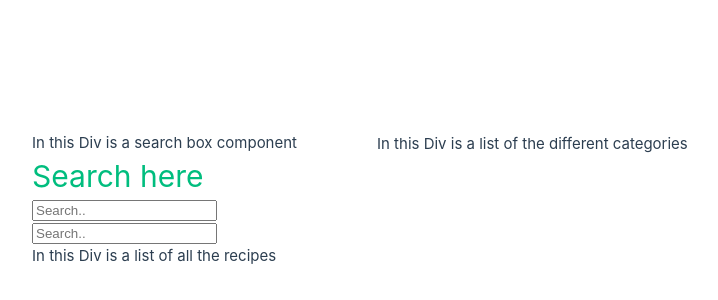
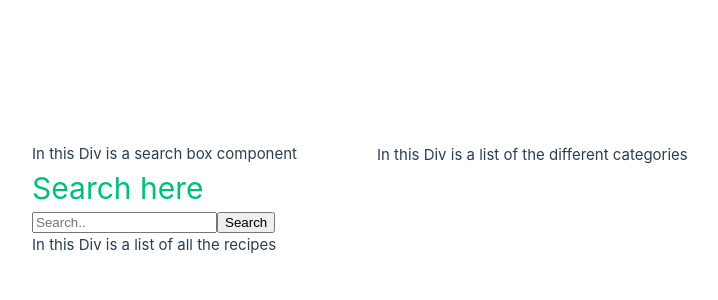
Before and after one commit to UlrikaMyAlva/projekt_recept, a Vue app: page / in a window 1280 px wide. Shown: the part 200-500 px from the top of the page, without its empty margins (263-981 px from the left). Built offline with nearby package versions, Linux system fonts and the light colour scheme.

Commit message:
2.4 finished searchcomponent

```diff
--- a/src/App.vue
+++ b/src/App.vue
@@ -10,7 +10,6 @@ import uleri from './components/uleri.vue'
       <!--ULRIKAS-->
       In this Div is a search box component
       <uleri msg="Search here"/>
-      <uleri searchAlgoritm/>
     </div>
   </header>
 
--- a/src/components/uleri.vue
+++ b/src/components/uleri.vue
@@ -1,4 +1,3 @@
-<!-- TEST TEST TEST -->
 
 <script setup>
 defineProps({
@@ -10,26 +9,70 @@ defineProps({
   //A PROP THAT TAKES IN THE SEARCH WORD?
 })
 
-function searchAlgoritm() {
-  //These two are only for me testing
-  let text = "A tasty mexican meal for the whole family!";
-  let textLower = text.toLowerCase();
-  let search = "mexican";
-  let searchLower = search.toLowerCase();
 
-  let result = textLower.includes(searchLower);
+function search () {
+  let ulrika = document.getElementById("searchbox").value;
+  console.log(ulrika);
+  fetchDataFromSearch(ulrika);
+}
 
-  console.log(result);
+function fetchDataFromSearch(search) {
 
-  //COMPARE EACH DESCRIPTION OF EACH RECIPE
-  //IF TRUE, MAKE ARRAY? SEND TO AMANDAS RECIPE LIST?
+  fetch (`https://jau22-recept-grupp1-ijykxvjg4n3m.reky.se/recipes?query=${search}`)
+  .then(response => {
+    if (!response.ok) {
+      console.log("Not successful")
+    }
+    return response.json()
+  })
+  .then(data => renderData(data, search))
+  .then(res=>{console.log(res)})
+
+  //If array length = 0, show "Inga matchningar för din sökning: , annars recept"
+
 
 }
+
+function renderData(data, search) {
+  let channelArray = [];
+
+  for (let d of data) {
+    let c = {
+        avgRating:d.avgRating,
+        categories:d.categories, //[]
+        description:d.description,
+        imageUrl:d.imageUrl,
+        ingredients:d.ingredients, //[] OBJEKT ARRAY
+        instructions:d.instructions, //[]
+        timeInMins:d.timeInMins,
+        title:d.title,
+        id:d._id
+    }
+
+    channelArray.push(c);
+
+  }
+
+  console.log(channelArray[0]);
+
+  if (channelArray.length == 0) {
+    document.getElementById("search").innerHTML= `Inga matchningar på ${search}`;
+  }
+  else {
+    document.getElementById("search").innerHTML= `Du har sökt på ${search}`;
+    return channelArray;
+  }
+
+}
+
+
 </script>
 
 <template>
   <div class="greetings">
+    <h1 id="search"></h1>
     <h1 class="green">{{ msg }}</h1>
-    <input type="text" placeholder="Search..">
+    <input id="searchbox" type="text" placeholder="Search..">
+    <button type="input" id="btn" @click="search">Search</button>
   </div>
 </template>
```
